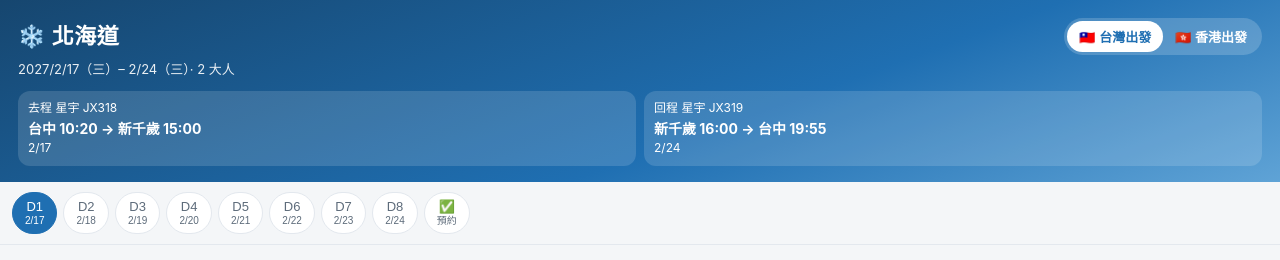
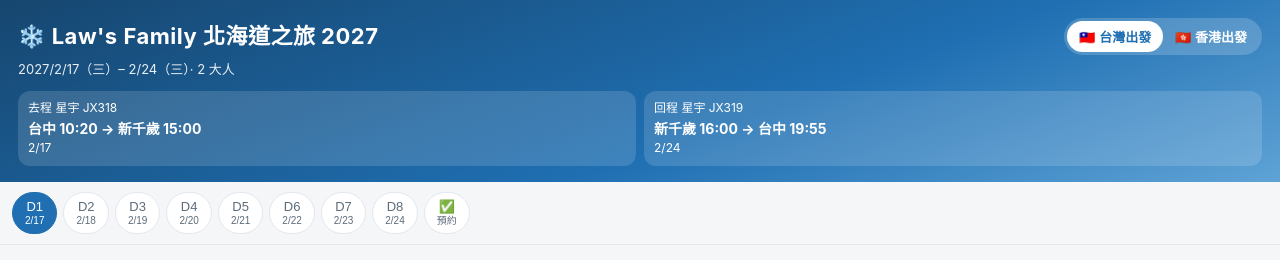
Before and after one commit to ManchungLawLaw/hokkaido-2027, a plain HTML site: page index.html in a window 1280 px wide. Shown: the top 260 px of the page. Drawn offline with Linux system fonts and the light colour scheme.

Commit message:
Rename title
Co-Authored-By: Claude Opus 5.5 <noreply@anthropic.com>
Claude-Session: https://claude.ai/code/session_01EEqkQ8XLPwGcJNMt7cFt3s

```diff
--- a/index.html
+++ b/index.html
@@ -3,7 +3,7 @@
 <head>
 <meta charset="utf-8">
 <meta name="viewport" content="width=device-width, initial-scale=1, viewport-fit=cover">
-<title>2027 北海道 8日7夜</title>
+<title>Law's Family 北海道之旅 2027</title>
 <style>
 :root{
   --bg:#f4f6f8; --card:#fff; --ink:#1d2733; --sub:#5d6b7a; --line:#e3e8ee;
@@ -93,7 +93,7 @@ footer{font-size:11px;color:var(--sub);text-align:center;padding:10px}
 <body>
 <header>
   <div class="titlebar">
-    <h1>❄️ 北海道</h1>
+    <h1>❄️ Law's Family 北海道之旅 2027</h1>
     <div class="mode" id="mode"><button data-m="tw">🇹🇼 台灣出發</button><button data-m="hk">🇭🇰 香港出發</button></div>
   </div>
   <p class="only-tw">2027/2/17（三）– 2/24（三）· 2 大人</p>
```
